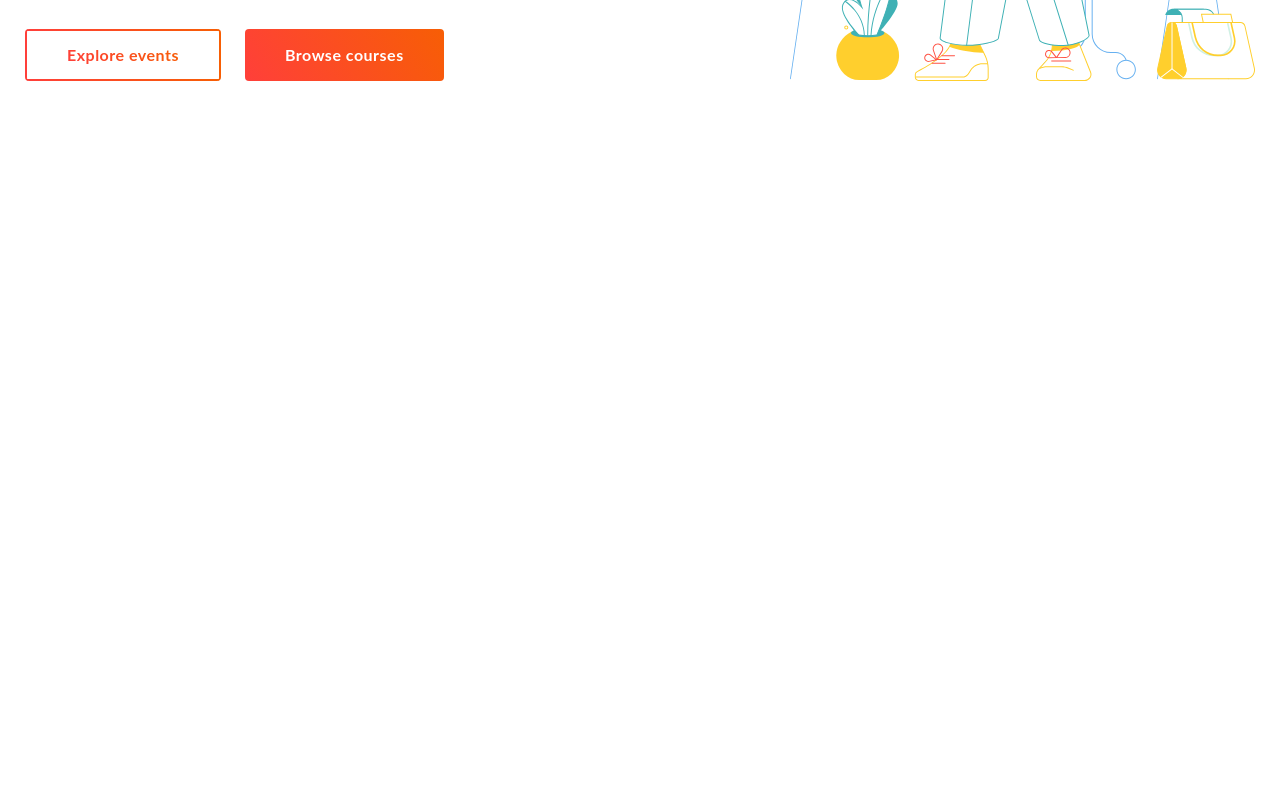
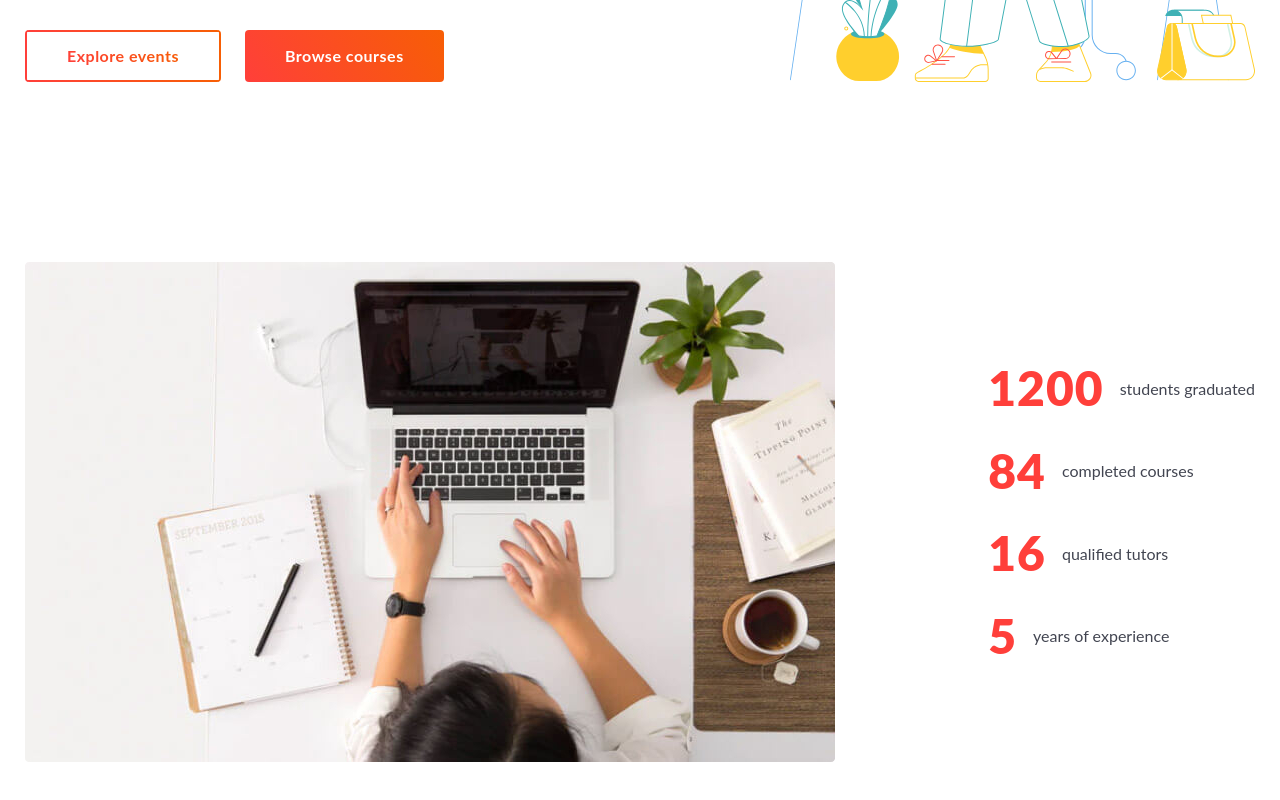
Before and after one commit to artemnizhnyk/html-practice, a plain HTML site: page Project/index.html in a window 1280 px wide. Shown: the part 1336-2136 px from the top of the page. Before the commit the page ends 1597 px from the top, so only its background shows below. Drawn offline with Linux system fonts and the light colour scheme; files whose address does not match are found by name.

Commit message:
main>section>about__values part was added

```diff
--- a/Project/css/style.css
+++ b/Project/css/style.css
@@ -252,11 +252,11 @@ html, body {
 /*------------------------------------------------------*/
 
 .main {
-    margin-top: 179px;
 }
 
 .about {
-
+    padding: 180px 0 160px;
+    position: relative;
 }
 
 .about__inner {
@@ -268,6 +268,16 @@ html, body {
     justify-content: space-between;
     margin-bottom: 180px;
     position: relative;
+}
+
+.about__createx::before {
+    content: "";
+    position: absolute;
+    top: -80px;
+    right: -140px;
+    background: url("../images/decorations/1.svg");
+    width: 100px;
+    height: 85px;
 }
 
 .about__createx-content {
@@ -312,4 +322,41 @@ html, body {
 }
 
 .about__values {
+    display: flex;
+    justify-content: space-between;
 }
+
+.about__image-box {
+
+}
+
+.about__image-box img {
+    width: 100%;
+    height: 100%;
+    object-fit: cover;
+}
+
+.about__numbers {
+    margin-left: 30px;
+    align-self: center;
+    white-space: nowrap;
+}
+
+.about__number {
+    display: flex;
+    align-items: center;
+    margin-bottom: 20px;
+}
+
+.about__number:last-child {
+    margin-bottom: 0;
+}
+
+.about__number span {
+    font-weight: 900;
+    font-size: 48px;
+    line-height: 130%;
+    letter-spacing: 1px;
+    color: #FF3F3A;
+    margin-right: 16px;
+}
--- a/Project/index.html
+++ b/Project/index.html
@@ -135,7 +135,29 @@
                         <img src="./images/about-image.svg" alt="" class="about__img">
                     </div>
 
-                    <div class="about__values"></div>
+                    <div class="about__values">
+                        <div class="about__image-box">
+                            <img src="./images/numbers-image.jpg" alt="">
+                        </div>
+                        <ul class="about__numbers">
+                            <li class="about__number">
+                                <span>1200</span>
+                                students graduated
+                            </li>
+                            <li class="about__number">
+                                <span>84</span>
+                                completed courses
+                            </li>
+                            <li class="about__number">
+                                <span>16</span>
+                                qualified tutors
+                            </li>
+                            <li class="about__number">
+                                <span>5</span>
+                                years of experience
+                            </li>
+                        </ul>
+                    </div>
 
                 </div>
             </div>
```
